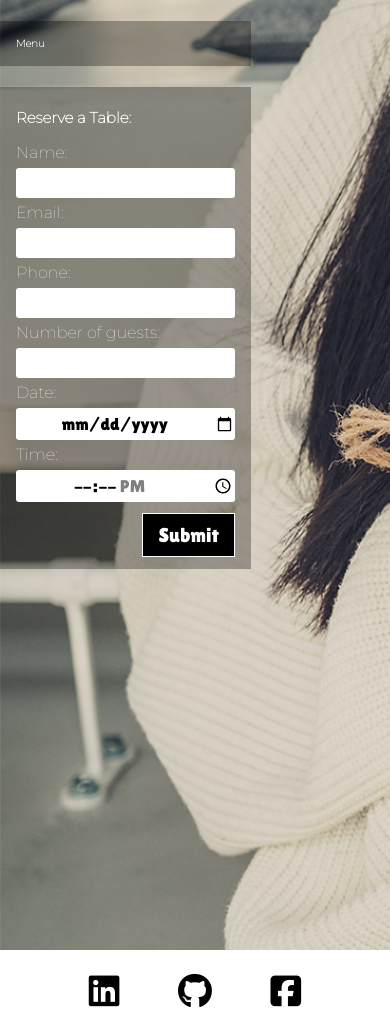
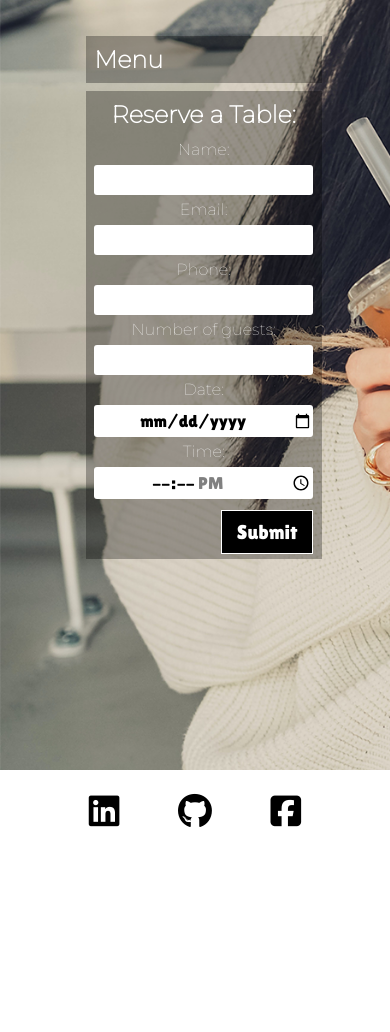
Before and after one commit to Bo-Lennart/bobatea, a Django app: page / in a window 390 px wide; the page is wider, and only the part inside the window is pictured. Shown: the part 70-1102 px from the top of that part. After the commit the page ends 897 px from the top of that part, so only its background shows below. Run offline with Django 3.2, Linux system fonts and the light colour scheme; data that the repository does not hold is empty; some libraries are stand-ins or nearby versions.

Commit message:
add styling to phone size screen home page

```diff
--- a/static/style.css
+++ b/static/style.css
@@ -271,23 +271,27 @@ footer ul li {
 @media(max-width: 910px) {
 
     #hero_img {
-        height: 950px;
+        height: 770px;
     }
 
     #menu_booking {
         display: inline-block;
-        width: 530px;
-
+        width: 100%;
+        display: grid;
+        padding-top: 7%;
     }
 
     #reservation {
         float: none;
+        width: 219px;
+        padding: 4%;
     }
 
     .reservation_form {
         max-width: 219px;
         height: 450px;
         float: none;
+        text-align:center;
     }
 
     .reservation_form input {
@@ -296,21 +300,25 @@ footer ul li {
 
     .menu {
         float: none;
-        max-width: 219px;
+    }
+
+    #menu {
+        width: 219px;
+        padding: 4%;
     }
 
     .menu h1 {
-        font-size: 10px;
+        font-size: 24px;
     }
     .menu p {
-        font-size: 10px;
+        font-size: 16px;
     }
 
     #menu_discription {
-        font-size: 10px;
+        font-size: 12px;
     }
 
     #reservation h1 {
-        font-size: 15px;
+        font-size: 24px;
     }
 }
```
